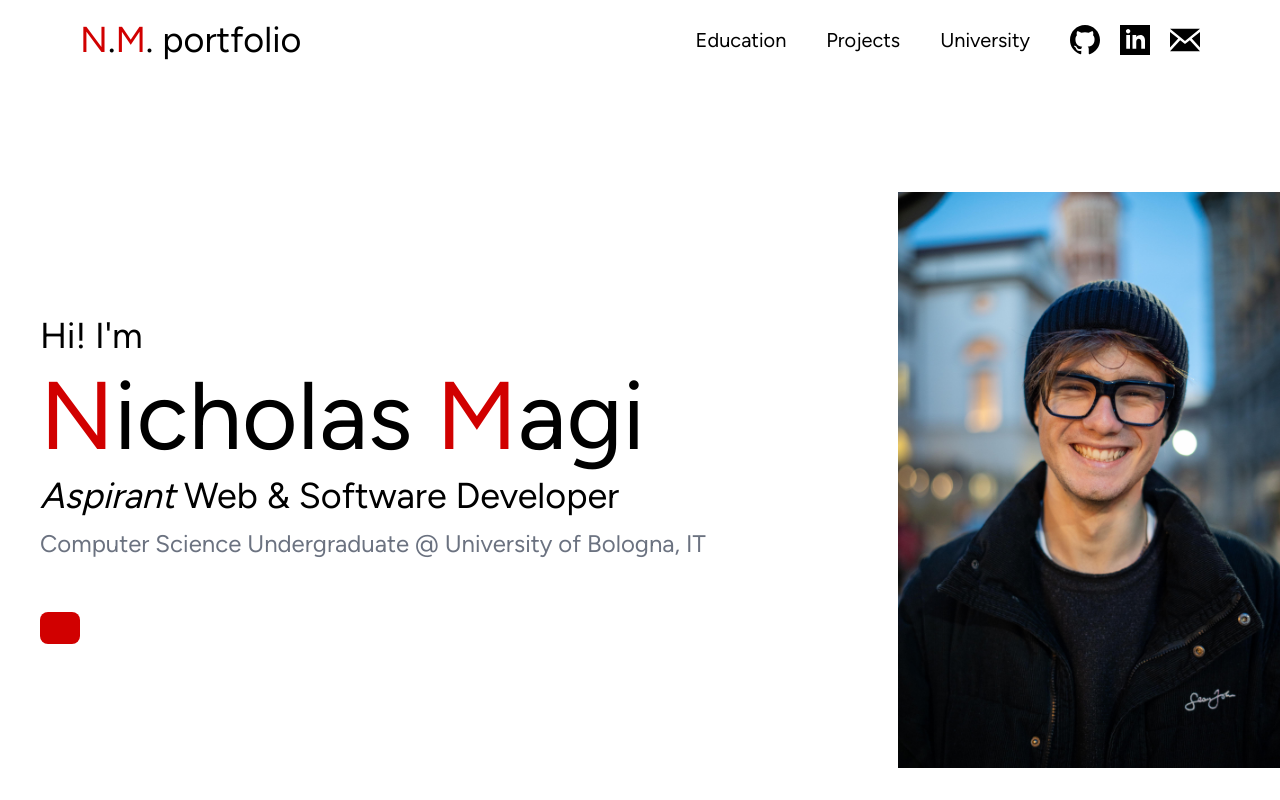
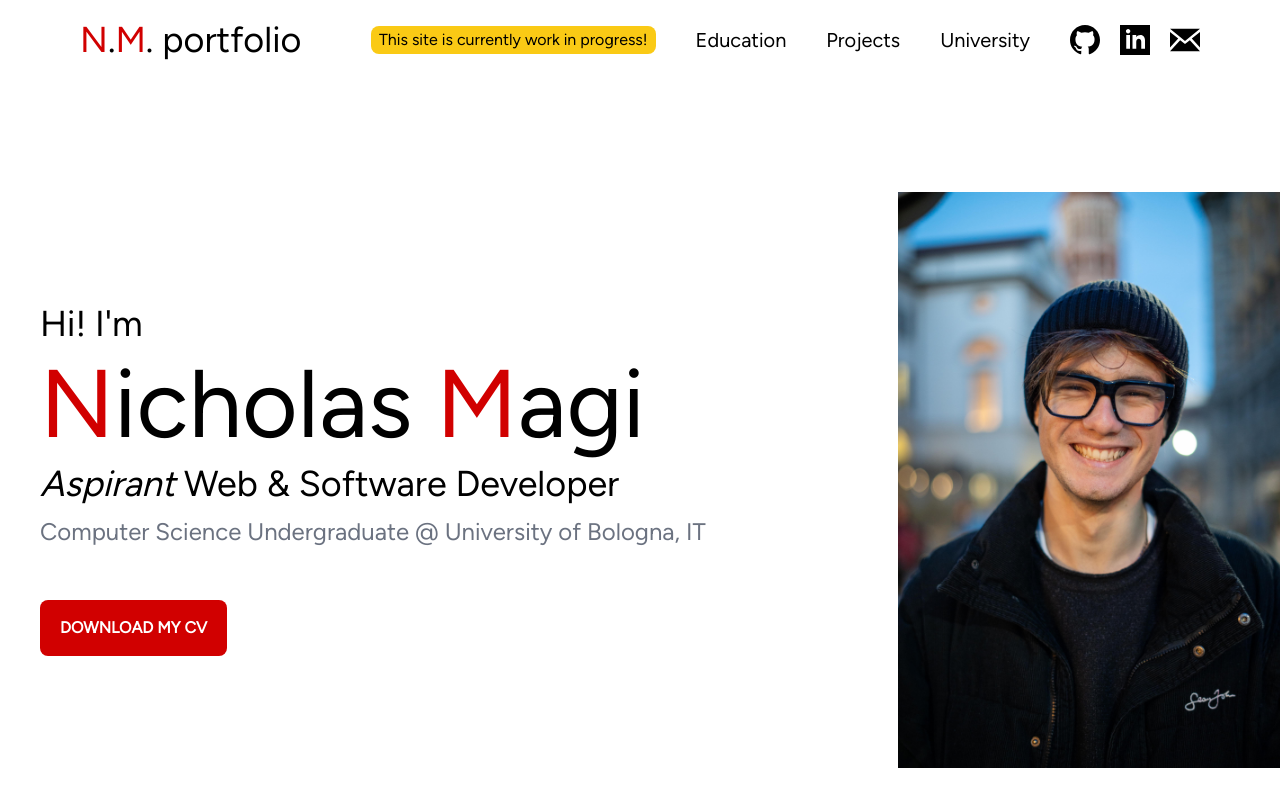
Before and after one commit to Nickolausen/nickolausen.github.io, a React (Vite) app: page / in a window 1280 px wide. Shown: the top 800 px of the page. Built offline with nearby package versions, Linux system fonts and the light colour scheme.

Commit message:
added work in progress

```diff
--- a/src/components/Navbar.tsx
+++ b/src/components/Navbar.tsx
@@ -31,7 +31,12 @@ function Navbar()
                     switch (item.name)
                     {
                         case "N.M. portfolio":
-                            output = <a href={item.href} className={classNames(item.current ? '' : '') + ' text-4xl grow'}><span className="first-letter">N</span>.<span className="first-letter">M</span>. portfolio</a>
+                            output = <>
+                                <a href={item.href} className={classNames(item.current ? '' : '') + ' text-4xl grow'}><span className="first-letter">N</span>.<span className="first-letter">M</span>. portfolio</a>
+                                <small className="px-2 bg-yellow-300 rounded-lg">
+                                    This site is currently work in progress!
+                                </small>
+                            </>
                             break
 
                         case "Contact Me":
--- a/src/components/ProjectCard.tsx
+++ b/src/components/ProjectCard.tsx
@@ -10,7 +10,7 @@ function ProjectCard() {
                 <span className='font-bold'>Created on: </span><span className='text-gray-500'>24/05/2023</span> | <span className='font-bold'>Last Update: </span><span className='text-gray-500'>24/05/2023</span>
             </small>
             <p className='text-pretty py-5'>Lorem ipsum dolor sit, amet consectetur adipisicing elit. Maiores veniam praesentium ipsam quos quaerat molestias, quia, dolorum neque hic, distinctio quod nemo officiis cum officia cumque nisi sit at libero!</p>
-            <Button></Button>
+            <Button text='Check on GitHub'></Button>
         </article>
     </>
 }
--- a/src/pages/InitialScreen.tsx
+++ b/src/pages/InitialScreen.tsx
@@ -9,7 +9,7 @@ function InitialScreen() {
                 <div className='text-6xl lg:text-8xl'><span className='first-letter'>N</span>icholas <span className='first-letter'>M</span>agi</div>
                 <div className='text-4xl'><span className='italic'>Aspirant</span> Web & Software Developer</div>
                 <div className='text-xl lg:text-2xl text-gray-500 pb-10'>Computer Science Undergraduate @ University of Bologna, IT</div>
-                <Button/>
+                <Button text='Download my CV'/>
             </div>
             <div className='order-first lg:order-last flex justify-center'>
                 <img className='max-w-64 lg:max-w-96' src={profile_picture} alt="Profile Picture" />
```
